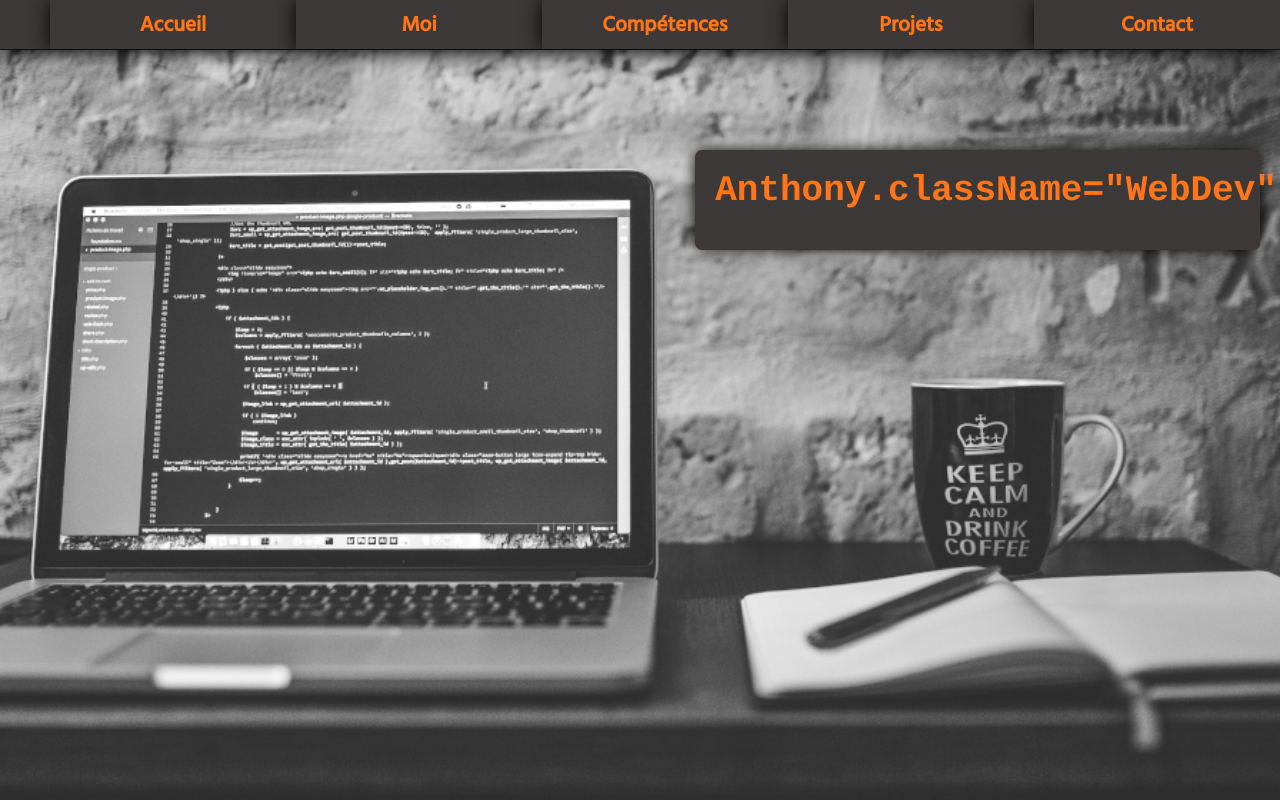
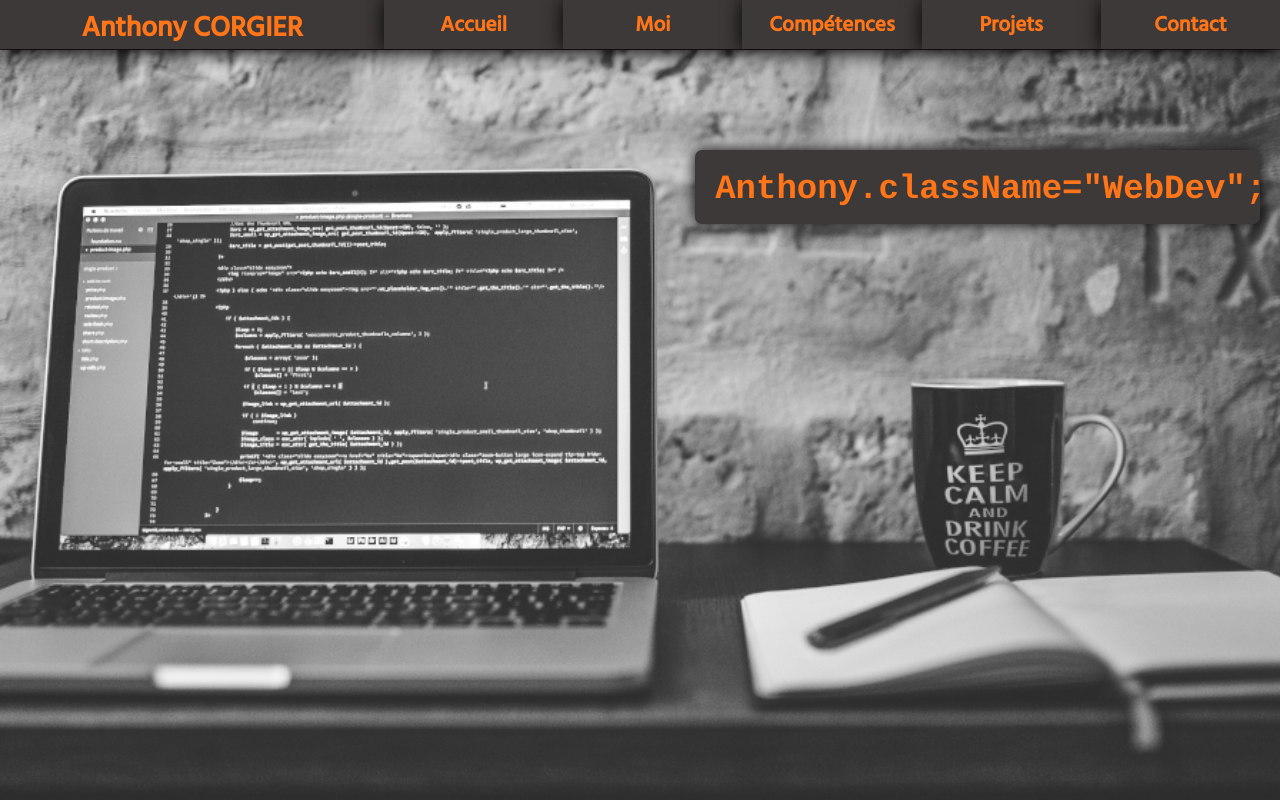
Before and after one commit to LJAG120206/portfolio, a PHP site: page / in a window 1280 px wide. Run offline with PHP 8.4, Linux system fonts and the light colour scheme.

Commit message:
maj14-10-21

```diff
--- a/css/styles.pc.css
+++ b/css/styles.pc.css
@@ -72,6 +72,16 @@ article
 
 /* === NAV ====================================== */
 
+#ac
+{
+    font-size: 28px;
+    text-align: center;
+    width: 30%;
+    padding-top: 5px;
+    color: var(--orange);
+    font-weight: bold;
+}
+
 #nav_button
 {
     display: none;
@@ -97,7 +107,7 @@ article
     display: flex;
     flex-direction: row;
     height: 50px;
-    padding-left: 50px;
+    padding-left: 30%;
 }
 
 #nav li
@@ -108,7 +118,7 @@ article
     text-align: center;
     height: 50px;
     line-height: 50px;
-    vertical-align: center;
+    vertical-align: middle;
     background-color: var(--dark);
     color: var(--orange);
     transition: 0.5s;
@@ -342,11 +352,11 @@ article
     background-color: var(--dark);
     text-align: center;
     color: var(--orange);
-    font-size: 36px;
+    font-size: 34px;
     font-weight: bold;
     font-family: Courier,'Courier New', monospace;
     margin-top: 100px;
-    height: 60px;
+    height: 34px;
     width: 41%;
     border-radius: 7px;
 }
@@ -365,16 +375,17 @@ article
 }
 /* === PAGE 3 =================================== */
 
-.logos img
-{
-    margin: 10px;
-}
+
 
 #p3 div
 {
-    margin-bottom: 50px;
+    margin-bottom: 0;
 }
 
+#p3 .page
+{
+    overflow-y: scroll;
+}
 
 /* === PAGE 4 =================================== */
 
@@ -458,13 +469,35 @@ article
 
 #p5 form
 {
-    margin-top: 25px;
-    margin-left: 15%;
-    width: 70%;
+    width: 100%;
+    height: 100%;
+    display: flex;
+    flex-direction: row;
+
+}
+
+#champs
+{
     display: flex;
     flex-direction: column;
+    width: 60%;
+    flex-grow: 2;
 }
 
+#p5>form>div>div
+{
+    display: flex;
+    flex-direction: row;
+}
+
+
+
+#boutons
+{
+    width: 30%;
+    flex-grow: 1;
+    position: relative;
+}
 
 .wasValidated
 {
@@ -491,14 +524,16 @@ article
     border-radius: 10px;
     font-size: 25px;
     text-align: center;
-    padding-top: calc((75px - 25px)/2);
+    padding: 25px 10px;
     z-index: 20000;
 }
 
 input, textarea
 {
+    width: calc(100% - 10px);
     margin-top: 5%;
     border-radius: 4px;
+    padding: 5px;
 }
 
 label
@@ -510,12 +545,16 @@ label
 
 #valider
 {
-    width: 20%;
-    margin-left: 40%;
+    position: absolute;
+    width: 100px;
+    min-width: 80px;
     color: var(--blanc);
     font-size: 18px;
     font-weight: bold;
     border: var(--noir) 1px solid;
     background-color: var(--orange);
-
+    height: 40px;
+    top: calc(50% - 20px);
+    margin: 0;
+    left: calc(50% - 50px);
 }
--- a/css/styles.smartphone.css
+++ b/css/styles.smartphone.css
@@ -19,6 +19,11 @@ header
 
 
 /* === NAV ====================================== */
+
+#ac
+{
+    display: none;
+}
 
 #nav_button
 {
@@ -111,7 +116,7 @@ main
 {
     width: 80%;
     margin-left: 10%;
-    font-size: 25px;
+    font-size: 16px;
     padding: 25px 0 0 0;
     margin-top: 0;
     box-shadow: none;
@@ -224,7 +229,25 @@ main
 {
     width: 84%;
     box-shadow: none;
-    margin-left: 0;
+    margin: 0 !important;
+}
+
+#formulaire
+{
+    flex-direction: column !important;
+    padding-bottom: 20px;
+}
+
+#champs
+{
+    width: 100%;
+}
+
+#boutons
+{
+    margin: 50px 0;
+    margin-left: calc(50% - 75px);
+
 }
 
 #p5 .illustration
@@ -236,8 +259,7 @@ main
 
 #valider
 {
-    width: 40%;
-    margin-left: 30%;
+    width: 150px;
 }
 
 
--- a/css/styles.tablet.css
+++ b/css/styles.tablet.css
@@ -20,6 +20,18 @@ header
 
 
 /* === NAV ====================================== */
+
+#ac
+{
+    position: absolute;
+    transform: rotateZ(270deg);
+    height: 50px;
+    width: 250px;
+    color: var(--dark);
+    top: 390px;
+    left: -95px;
+    font-size: 25px;
+}
 
 #nav_button
 {
@@ -112,7 +124,7 @@ main
 {
     width: 80%;
     margin-left: 10%;
-    font-size: 25px;
+    font-size: 18px;
     padding: 25px 0 0 0;
     margin-top: 0;
     box-shadow: none;
@@ -223,6 +235,24 @@ main
     box-shadow: none;
 }
 
+#formulaire
+{
+    flex-direction: column !important;
+    padding-bottom: 20px;
+}
+
+#champs
+{
+    width: 100%;
+}
+
+#boutons
+{
+    margin: 50px 0;
+    margin-left: calc(50% - 75px);
+
+}
+
 #p5 .illustration
 {
     display: block;
@@ -232,8 +262,7 @@ main
 
 #valider
 {
-    width: 40%;
-    margin-left: 30%;
+    width: 150px;
 }
 
 
--- a/index.php
+++ b/index.php
@@ -21,6 +21,7 @@
 </head>
 <body>
     <header id="header">
+        <div id="ac">Anthony CORGIER</div>
         <nav id="nav">
             <ul>
                 <a href="#p1" id="accueil"     onclick="portfolio.planSwitch('p1');"><li>Accueil</li></a>
@@ -65,21 +66,27 @@
                 <h2>Formulaire de contact</h2>
                 <div>
                     <form id=\"formulaire\" action=\"\"  method=\"post\" novalidate>
+                        <div id=\"champs\">
+                            <div>
                                 <input id=\"prenom\" type=\"text\" name=\"prenom\" placeholder=\"Votre prénom\" \" required />
-                        <div class=\"valid-feedback\">Looks good!</div>
-                        <div id=\"validationServerUsernameFeedback\" class=\"invalid-feedback\">Entrer un prénom valide!</div>
                                 <label for=\"prenom\">Votre prénom</label>
+                            </div>
+                            <div>
                                 <input id=\"nom\" type=\"text\" name=\"nom\" placeholder=\"Votre nom\" required />
                                 <label for=\"nom\">Votre nom</label>
-                        <div class=\"valid-feedback\">Looks good!</div>
-                        <div id=\"validationServerUsernameFeedback\" class=\"invalid-feedback\">Entrer un nom valide!</div>
+                            </div>
+                            <div>
                                 <input id=\"mail\" type=\"email\" name=\"mail\" placeholder=\"Votre adresse e-mail\" required />
                                 <label for=\"mail\">Votre adresse e-mail</label>
-                        <div class=\"valid-feedback\">Looks good!</div>
-                        <div id=\"validationServerUsernameFeedback\" class=\"invalid-feedback\">Entrer un prénom valide!</div>
+                            </div>
+                            <div>
                                 <textarea id=\"textArea\" name=\"textArea\" id=\"textArea\" cols=\"20\" rows=\"6\"></textarea>
                                 <label for=\"textArea\">Veuillez saisir votre message.</label>
+                            </div>
+                        </div>
+                        <div id=\"boutons\">
                             <input id=\"valider\" type=\"submit\" value=\"Valider\">
+                        </div>
                     </form>
                 </div>";
         section("p5",$HTML);
--- a/pages/p3/developpeur.html
+++ b/pages/p3/developpeur.html
@@ -7,6 +7,16 @@
     Ensuite, nous avons découvert la POO par l'intermédiaire de JAVASCRIPT.
 </p>
 <p>
-    Voici, ci-dessous, la liste des langages que j'ai étudiés,
+    Voici, ci-dessous, la liste des technologies que j'ai étudiés,
     et ceux sur lesquels je travaille actuellement :
 </p>
+<ul>
+    <li>HTML5/CSS3</li>
+    <li>JAVASCRIPT</li>
+    <li>PHP</li>
+    <li>MYSQL</li>
+    <li>SYMFONY</li>
+    <li>REACTJS</li>
+    <li>WORDPRESS</li>
+    <li>GITHUB</li>
+</ul>
```
Lines whose indentation alone changed are shown as unchanged.
